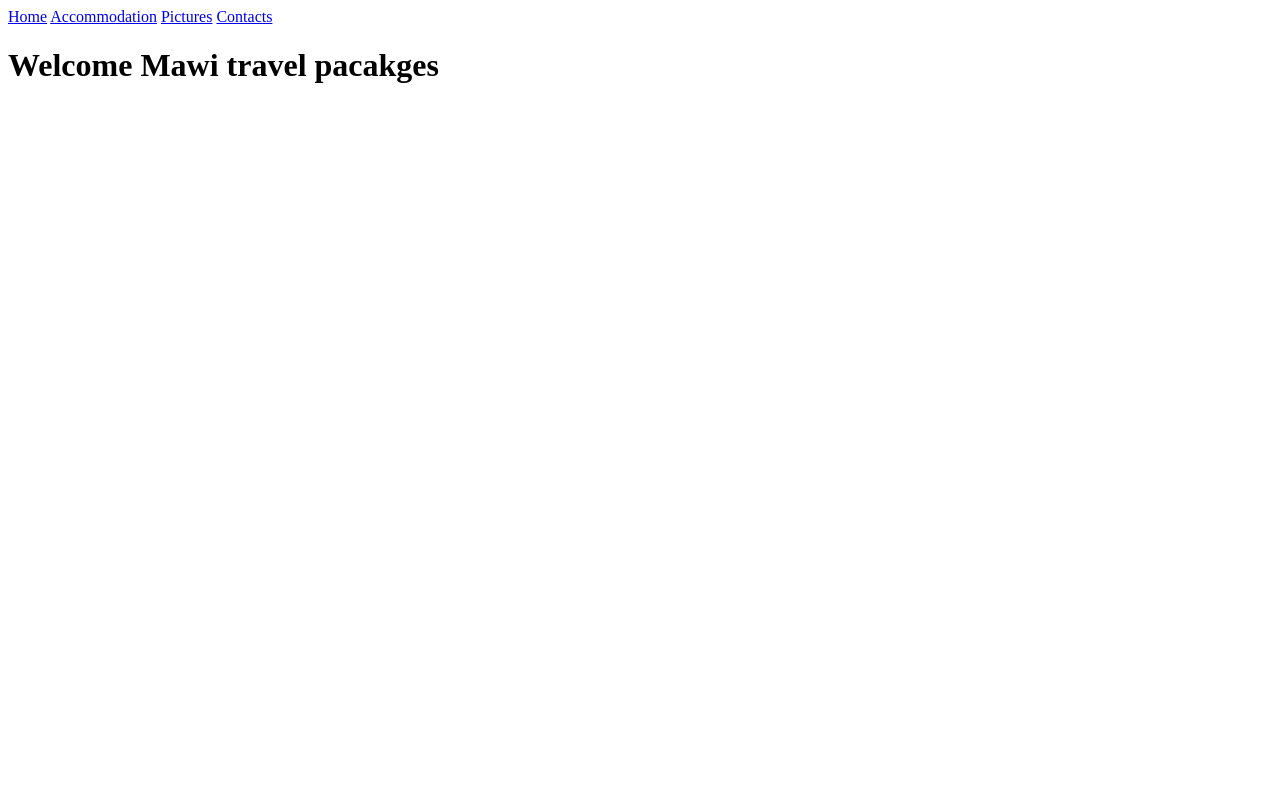
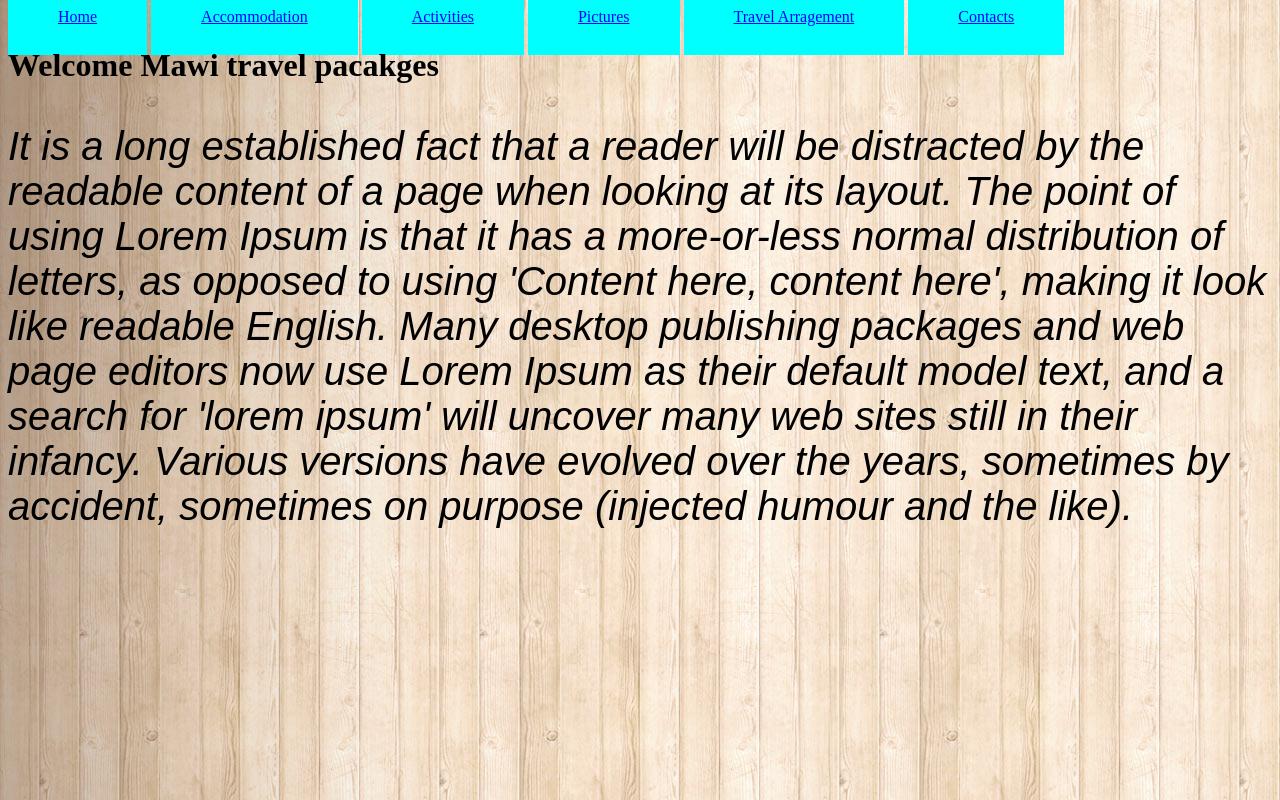
Before and after one commit to PatrickNgare/ResortWebsite, a plain HTML site: page travelarrangement.html in a window 1280 px wide. Drawn offline with Linux system fonts and the light colour scheme.

Commit message:
added sytling and css files

```diff
--- /dev/null
+++ b/css/accomdation.css
@@ -0,0 +1,20 @@
+body {
+   background-color: grey;
+   background-image:url(../image/flat.jpg);
+}
+img{
+height: 400px;
+width: 1300px;
+}
+a:link{
+
+  color: blue;
+  background-color: cyan;
+    padding: 30px 50px;
+
+}
+p{
+font-style: oblique;
+font-family: fantasy;
+font-size:40px;
+}
--- /dev/null
+++ b/css/activites.css
@@ -0,0 +1,21 @@
+body {
+   background-color: grey;
+   background-image:url(../image/flat.jpg);
+}
+img{
+height: 400px;
+width: 1300px;
+}
+a:link{
+
+  color: blue;
+  background-color: cyan;
+    padding: 30px 50px;
+
+}
+p{
+font-style: oblique;
+font-family: fantasy;
+font-size:40px;
+
+}
--- /dev/null
+++ b/css/contacts.css
@@ -0,0 +1,20 @@
+body {
+   background-color: grey;
+   background-image:url(../image/flat.jpg);
+}
+img{
+height: 400px;
+width: 1300px;
+}
+a:link{
+
+  color: blue;
+  background-color: cyan;
+    padding: 30px 50px;
+
+}
+p{
+font-style: oblique;
+font-family: fantasy;
+font-size:40px;
+}
--- /dev/null
+++ b/css/index.css
@@ -0,0 +1,20 @@
+body {
+   background-color: grey;
+   background-image:url(../image/flat.jpg);
+}
+img{
+height: 400px;
+width: 1300px;
+}
+a:link{
+
+  color: blue;
+  background-color: cyan;
+    padding: 30px 50px;
+
+}
+p{
+font-style: oblique;
+font-family: fantasy;
+
+}
--- /dev/null
+++ b/css/pictures.css
@@ -0,0 +1,22 @@
+body {
+   background-color: grey;
+   background-image:url(../image/flat.jpg);
+}
+img{
+height: 400px;
+width: 1300px;
+}
+a:link{
+
+  color: blue;
+  background-color: cyan;
+    padding: 30px 50px;
+
+}
+p{
+font-style: oblique;
+font-family: fantasy;
+font-size:40px;
+
+
+}
--- /dev/null
+++ b/css/travel.css
@@ -0,0 +1,20 @@
+body {
+   background-color: grey;
+   background-image:url(../image/flat.jpg);
+}
+img{
+height: 400px;
+width: 1300px;
+}
+a:link{
+
+  color: blue;
+  background-color: cyan;
+    padding: 30px 50px;
+
+}
+p{
+font-style: oblique;
+font-family: fantasy;
+font-size:40px;
+}
--- a/travelarrangement.html
+++ b/travelarrangement.html
@@ -2,15 +2,23 @@
 <html>
 <head>
   <title>Mawi Resort </title>
+  <link rel="stylesheet" type="text/css" href="css/travel.css">
 </head>
 <body>
 
   <a href="index.html">Home</a>
   <a href="accommodation.html">Accommodation</a>
-  <a href="activities.html>Activities</a>
+  <a href="activities.html">Activities</a>
   <a href="pictures.html">Pictures</a>
+  <a href="#">Travel Arragement</a>
   <a href="contact.html">Contacts</a>
   <h1>Welcome Mawi travel pacakges</h1>
+  <p>
+    It is a long established fact that a reader will be distracted by the readable content of a page when looking at its layout. The point of using Lorem Ipsum is that it has a more-or-less normal distribution of letters, as opposed to using 'Content here, content here', making it look like readable English. Many desktop publishing packages and web page editors now use Lorem Ipsum as their default model text, and a search for 'lorem ipsum' will uncover many web sites still in their infancy. Various versions have evolved over the years, sometimes by accident, sometimes on purpose (injected humour and the like).
+
+
+
+  </p>
 
 
 </body>
```
Also changed, not shown: accommodation.html (+8 -0 lines), activities.html (+7 -0 lines), contact.html (+7 -0 lines), index.html (+3 -1 lines), pictures.html (+10 -1 lines), image/flat.jpg (added).
